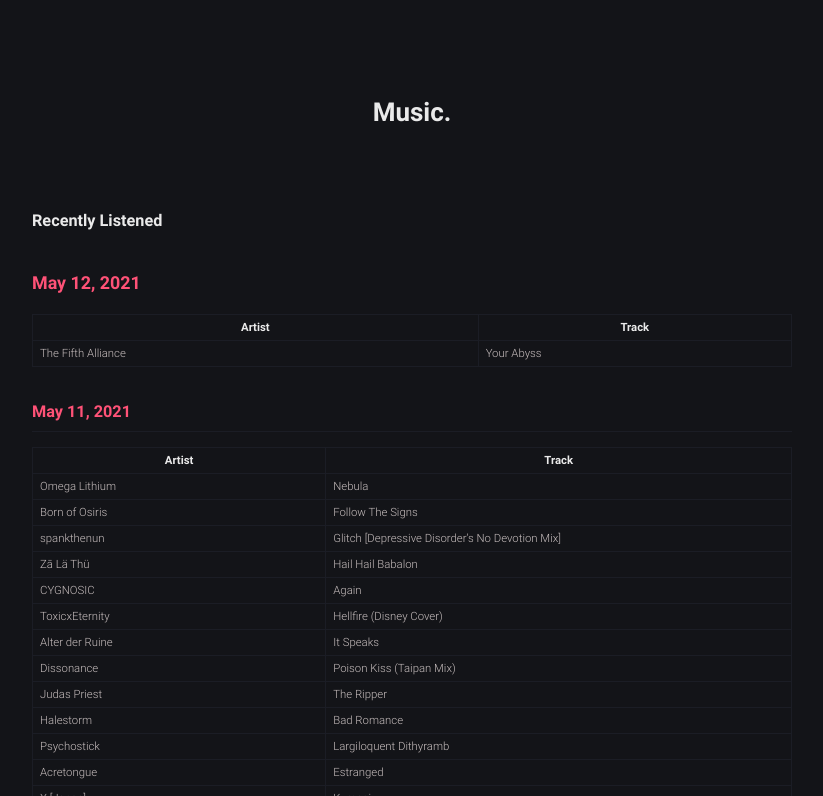
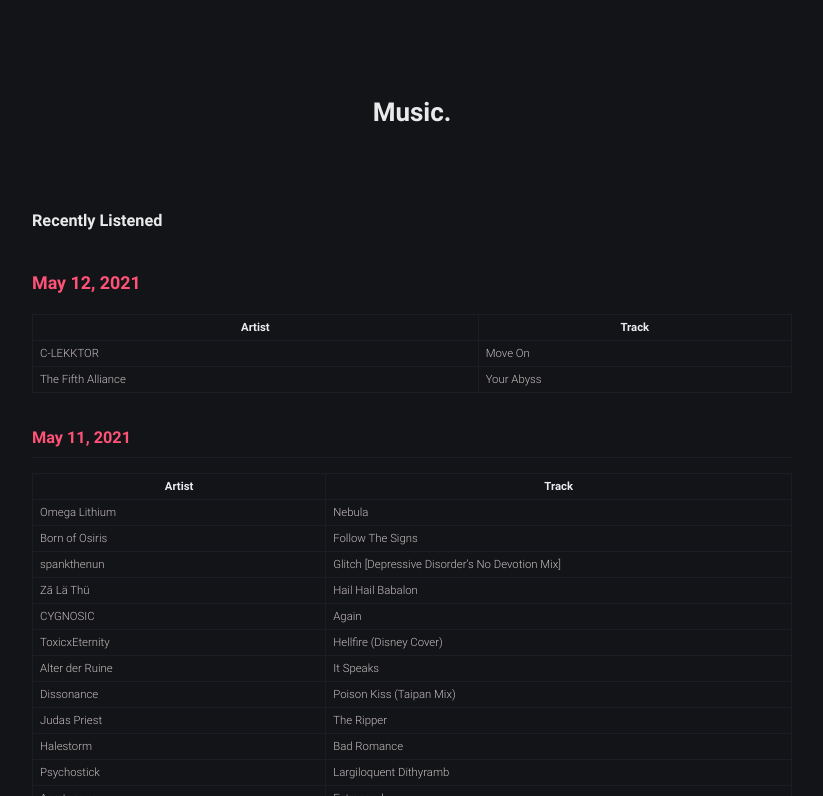
Before and after one commit to robert-marshall/xyz, a Jekyll site: the page built from music.md, in a window 1280 px wide and 900 px high, cut to the strip 104-900 px from the top of the window. Shown: the whole strip, without its empty margins (228-1051 px from the left). Built offline with Jekyll 4.4.1, drawn with Linux system fonts in a browser that asks for light colours.

Commit message:
totally more readable

```diff
--- a/music.md
+++ b/music.md
@@ -12,6 +12,7 @@
 
 | Artist | Track |
 |--------|-------|
+C-LEKKTOR | Move On
 The Fifth Alliance | Your Abyss
 
 ### [May 11, 2021](#may-11-2021)
```
